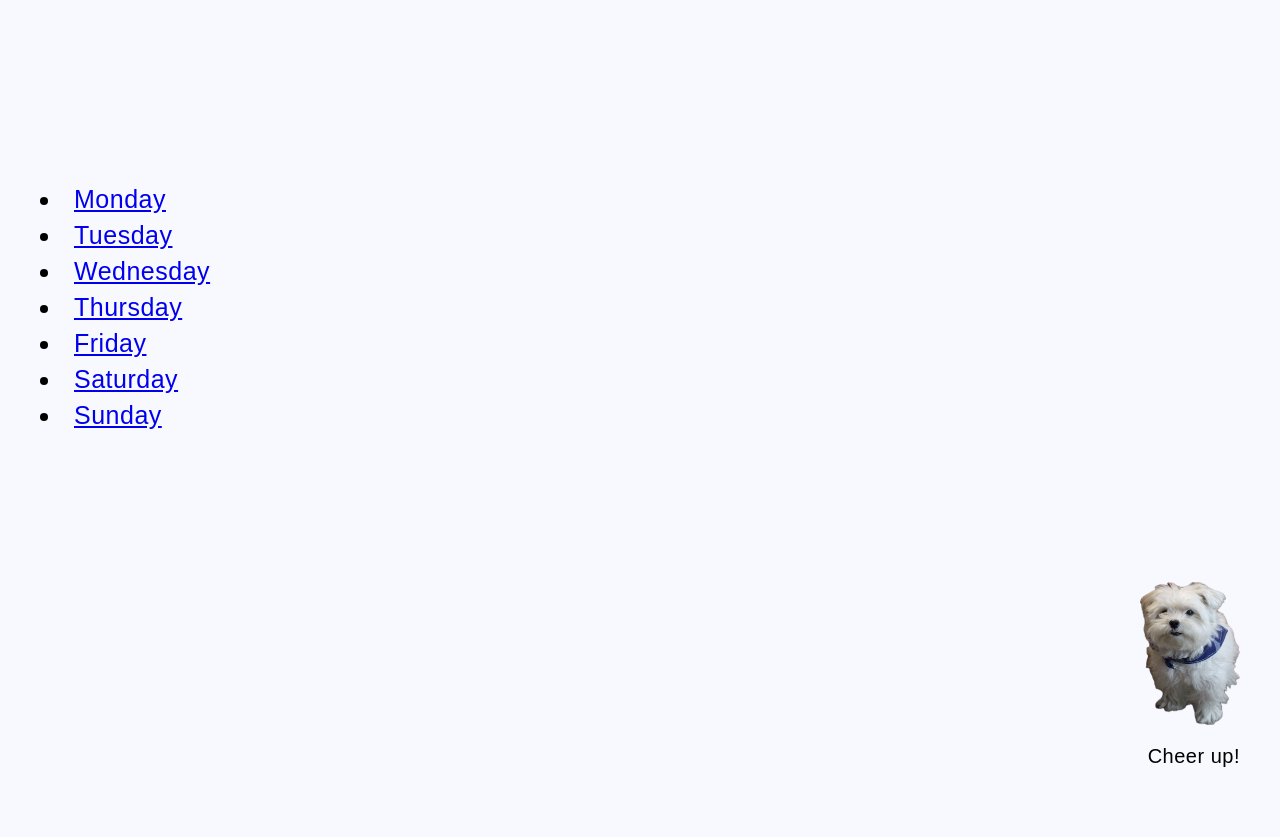
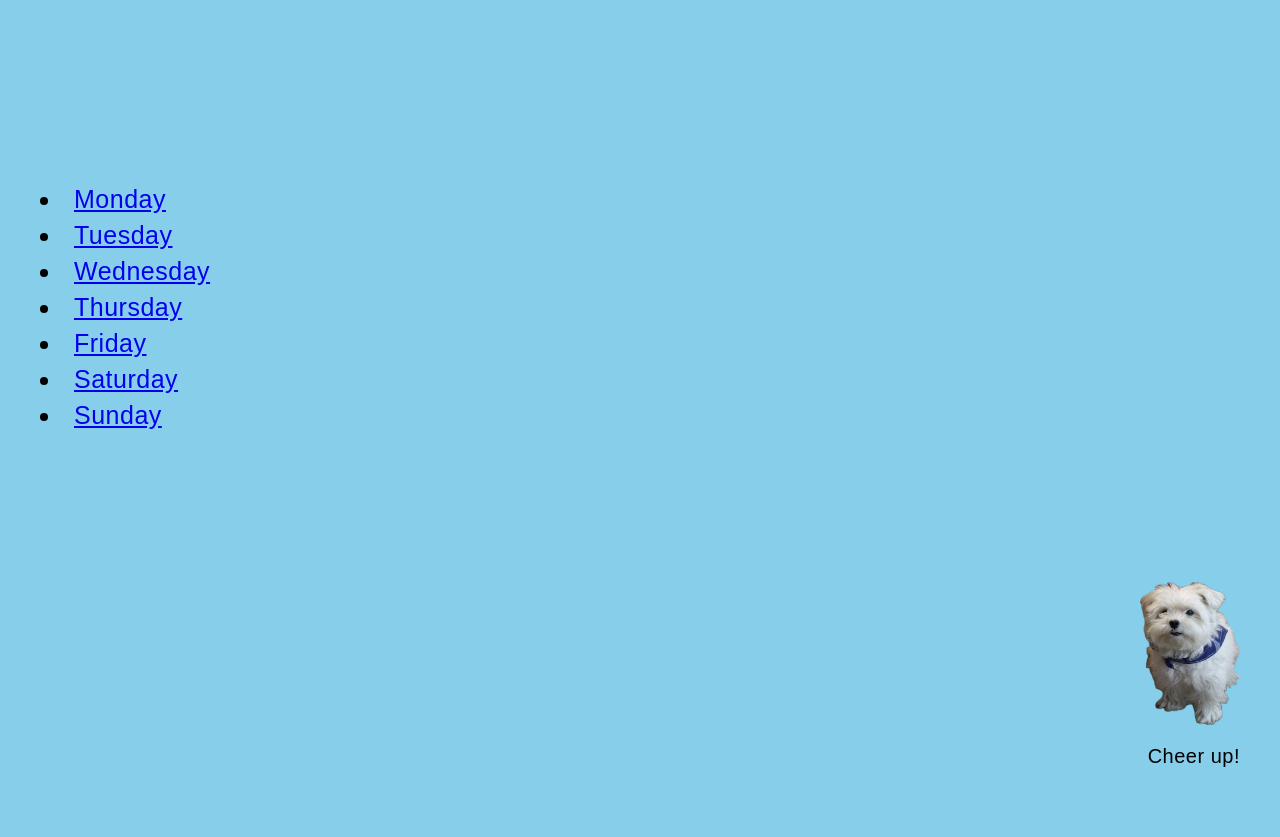
Before and after one commit to kon0836/kon0836.github.io, a plain HTML site: page weekly/0914.html in a window 1280 px wide. Shown: the part 79-916 px from the top of the page. Drawn offline with Linux system fonts and the light colour scheme; a web font is replaced by a local one.

Commit message:
Add files via upload

```diff
--- a/weekly/style0914.css
+++ b/weekly/style0914.css
@@ -16,7 +16,7 @@ body {
     font-size : 25px;
     font-weight: 400;
     letter-spacing: 0.5px;
-    background-color: ghostwhite;
+    background-color: skyblue;
 }
 
 
```
